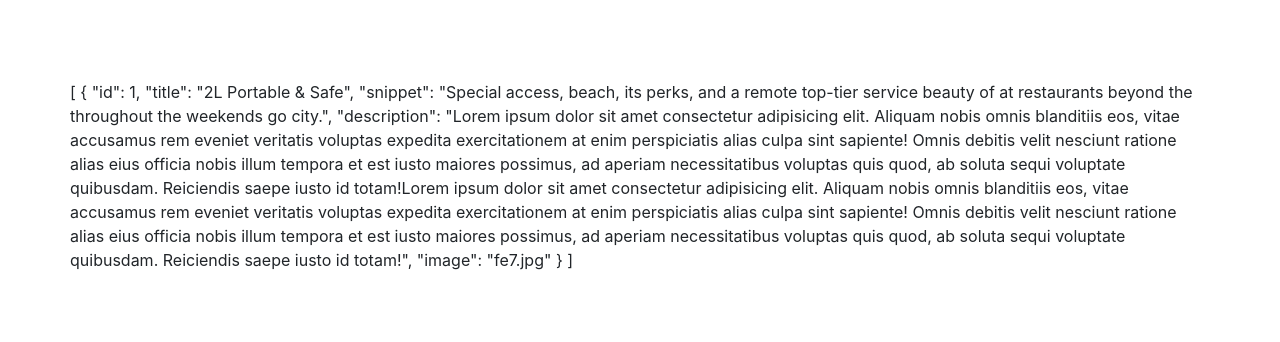
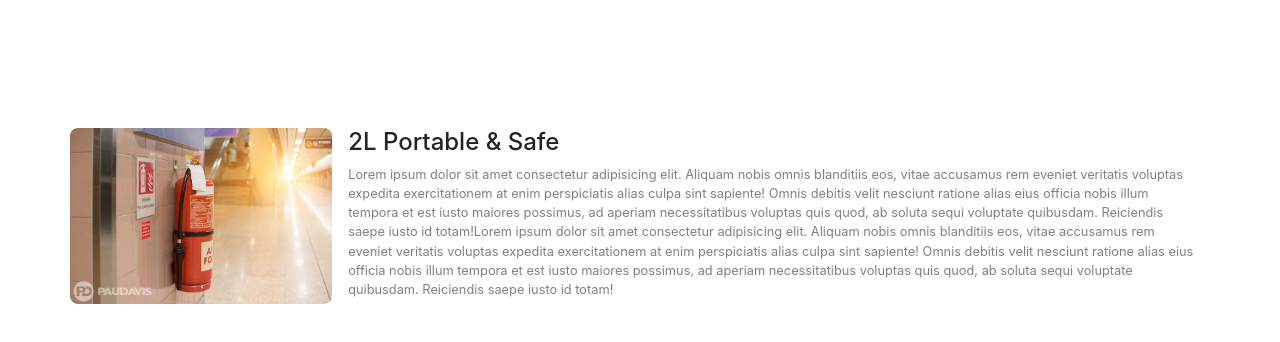
Before and after one commit to Davod0/Nuxt-Vue-Client-Application, a Nuxt app: page /my-items in a window 1280 px wide. Shown: the top 342 px of the page. Built offline with nearby package versions, Linux system fonts and the light colour scheme; what v-calendar would draw is missing.

Commit message:
Implemented a new component to display different fire extinguishers on my-items page

```diff
--- /dev/null
+++ b/components/MyItem.vue
@@ -0,0 +1,34 @@
+<template>
+    <div class="item-container">
+        <img :src="require(`@/assets/images/${item.image}`)" alt="">
+        <div class="text-container">
+            <h4> {{item.title}} </h4>
+            <p> {{item.description}} </p>
+        </div>
+    </div>
+</template>
+
+<script>
+    export default {
+        props: ['item']
+    }
+</script>
+
+<style scoped>
+    .item-container {
+        display: flex;
+        margin: 3rem 0
+    }
+    .text-container {
+        padding: 0 1rem
+    }
+    img {
+        width: 17.5rem;
+        border-radius: 0.5rem;
+        height: 11rem
+    }
+    p {
+        font-size: 0.8rem;
+        color: grey
+    }
+</style>
--- a/pages/my-items.vue
+++ b/pages/my-items.vue
@@ -1,17 +1,18 @@
 <template>
   <div class="container">
-    {{myRentals}}
+    <MyItem v-for="item in myRentals" :key="item.id" :item="item" />
   </div>
 </template>
 
 <script>
-import {mapState} from 'vuex'
-  export default {
-      layout: "no-nav",
-      computed: {
-        ...mapState(["myRentals"])
-      }
-  }
+import { mapState } from "vuex";
+import MyItem from "../components/MyItem.vue";
+export default {
+  layout: "no-nav",
+  computed: {
+    ...mapState(["myRentals"]),
+  },
+};
 </script>
 
 <style scoped>
--- a/pages/products/_id.vue
+++ b/pages/products/_id.vue
@@ -10,7 +10,9 @@
         <div class="info-box">
           <h1>{{ product.title }}</h1>
           <p class="snippet">{{ product.snippet }}</p>
-            <RentModal />
+            <RentModal
+              :product="product"
+             />
         </div>
       </div>
       <div class="whats-included-container">
@@ -57,7 +59,6 @@
 </template>
 
 <script>
-import { mapState } from "vuex";
 import { getters } from "../../store";
 import PageNotFound from "../../components/PageNotFound.vue";
 export default {
```
